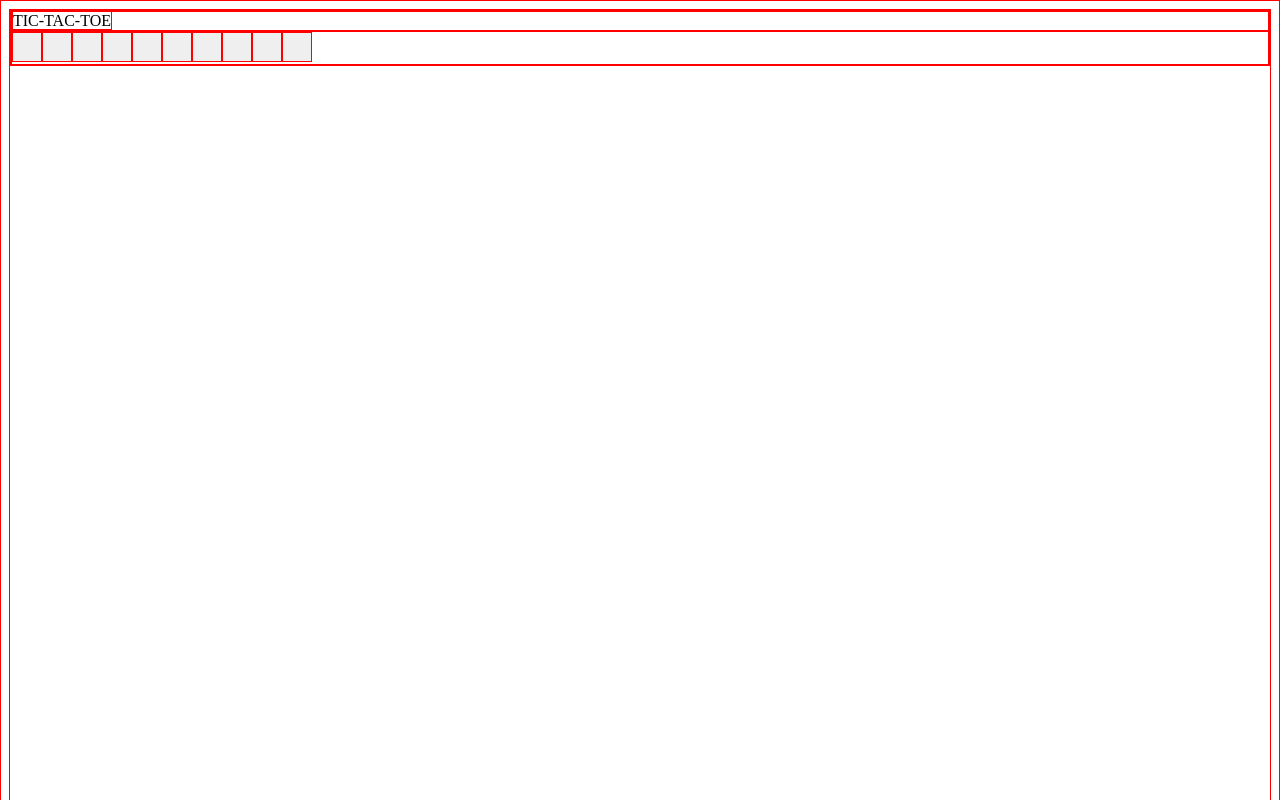
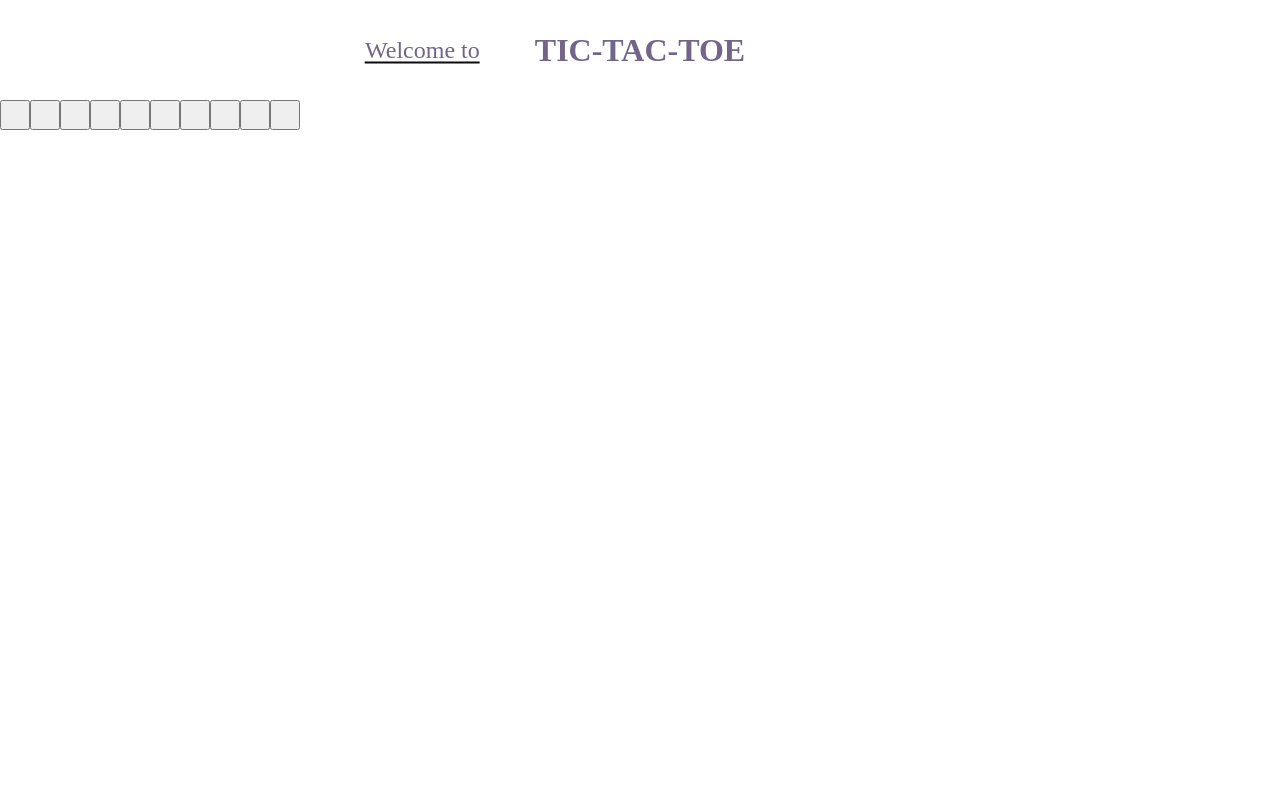
Before and after one commit to gap4545/JSTicTacToe, a plain HTML site: page index.html in a window 1280 px wide. Both pictures are taken after a click on the button "START GAME". Shown: the top 800 px of the page. Drawn offline with Linux system fonts and the light colour scheme.

Commit message:
Start of styling

```diff
--- a/script.js
+++ b/script.js
@@ -49,36 +49,67 @@ const game = (function() {
 
     const _changeTurn = (function() {
         turn = (turn === 0) ? 1 : 0; // If turn equals 0 turn becomes 1 if not turn equals 0;
+        console.log(turn);
     });
 
-    const playAgain = (function(winningPlayer) {
+    const _playAgainScreen = (function() {
+
         let playAgainDiv = document.createElement('div');
-        playAgainDiv.classList.add('play-again-container');
+        let winnerDiv = document.createElement('div');
+        let playSameButton = document.createElement('button');
+        let playNewButton = document.createElement('button');
 
-        let winnerDiv = document.createElement('div');
-        winnerDiv.classList.add('winner-text');
-        winnerDiv.textContent = `Player ${winningPlayer.getVal() + 1} Wins!`;
+        const _destroy = (function () {
+            animateOnce('shrink', winnerDiv, true);
+            animateOnce('shrink', playSameButton, true);
+            animateOnce('shrink', playNewButton, true);
+            animateOnce('fade-out', playAgainDiv, true);
+        });
 
-        let playSame = document.createElement('button');
-        playSame.classList.add('play-again-button');
-        playSame.textContent = 'Play Again With Same Players';
+        const _creation = (function() {
+            playAgainDiv.classList.add('play-again-container');
 
-        let playNew = document.createElement('button');
-        playNew.classList.add('play-again-button');
-        playNew.textContent = 'Play Again With New Players';
+            winnerDiv.classList.add('winner-text');
 
+            playSameButton.classList.add('play-again-button');
+            playSameButton.textContent = 'Play Again With Same Players';
+            playSameButton.addEventListener('click', e => {
+                gameboard.reset();
+                _destroy();
+            });
 
-    })
+            playNewButton.classList.add('play-again-button');
+            playNewButton.textContent = 'Play Again With New Players';
+            playNewButton.addEventListener('click', e => {
+                _destroy();
+                players = [];
+                gameboard.destroy();
+                welcomeScreen.reset();
+            });
+
+            animateOnce('fade-in', playAgainDiv, false);
+            animateOnce('expand-bounce', winnerDiv, false);
+            animateOnce('expand', playSameButton, false);
+            animateOnce('expand', playNewButton, false);
+
+        })();
+
+        const display = (function (winningPlayerVal) {
+            winnerDiv.textContent = `Player ${Number(winningPlayerVal) + 1} Wins!`;
+            gameModuleContainer.append(playAgainDiv);
+            playAgainDiv.append(winnerDiv, playSameButton, playNewButton);
+        });
+
+        return {display};
+    })();
 
     const gameboard = (function() {
 
+        let gameContainer = document.createElement('div');
         const boardArr = [];
 
         const setSpace = (function(spaceButton) {
             spaceButton.value = players[_getTurn()].getVal();
-            console.log({set : spaceButton.value})
-            _changeTurn();
-            checkWin();
             spaceButton.classList.remove('open');
             spaceButton.classList.add('taken');
             spaceButton.textContent = spaceButton.value;
@@ -87,11 +118,10 @@ const game = (function() {
         const reset = (function() {
             let i = 5;
             boardArr.forEach(spaceButton => {
+                spaceButton.disabled = false;
+                spaceButton.textContent = '';
                 spaceButton.value = i;
                 spaceButton.className = 'open space';
-                spaceButton.addEventListener('click', eve => {
-                    setSpace(spaceButton);
-                }, {once : true});
                 i++;
             });
         });
@@ -99,16 +129,28 @@ const game = (function() {
         const _init = (function(){
             const spaceButton = document.createElement('button');
             for (let i = 0; i <= 9; i++) boardArr.push(spaceButton.cloneNode());
+            boardArr.forEach(spaceButton => {
+                spaceButton.addEventListener('click', eve => {
+                    setSpace(spaceButton);
+                    _changeTurn();
+                    checkWin();
+                    spaceButton.disabled = true;
+                });
+            })
             reset();
         })();
 
         const displayBoard = (function() {
-            let gameContainer = document.createElement('div');
             gameContainer.className = 'game-container';
             boardArr.forEach(e => {
                 gameContainer.appendChild(e);
             });
             gameModuleContainer.append(gameContainer);
+        });
+
+        const destroy = (function() {
+            reset();
+            gameModuleContainer.removeChild(gameContainer);
         });
 
 
@@ -118,19 +160,19 @@ const game = (function() {
                 (boardArr[4].value === boardArr[1].value && boardArr[4].value === boardArr[7].value) |
                 (boardArr[4].value === boardArr[2].value && boardArr[4].value === boardArr[6].value) |
                 (boardArr[4].value === boardArr[3].value && boardArr[4].value === boardArr[5].value) ) {
-                    console.log(boardArr[4].value);
+                    _playAgainScreen.display(boardArr[4].value);
             } else if (
                     (boardArr[0].value === boardArr[1].value && boardArr[0].value === boardArr[2].value) |
                     (boardArr[0].value === boardArr[3].value && boardArr[0].value === boardArr[6].value) ) {
-                    console.log(boardArr[0].value);
+                    _playAgainScreen.display(boardArr[0].value);
             } else if (
                     (boardArr[8].value === boardArr[5].value && boardArr[8].value === boardArr[2].value) |
                     (boardArr[8].value === boardArr[7].value && boardArr[8].value === boardArr[6].value) ) {
-                    console.log(boardArr[8].value);
+                    _playAgainScreen.display(boardArr[8].value);
                     };
         });
 
-        return {displayBoard, reset};
+        return {displayBoard, reset, destroy};
     })();
 
     const start = (function() {
@@ -148,7 +190,11 @@ const game = (function() {
         };
     });
 
-    return {createPlayer, start}
+    const logPlayers = (function() {
+        console.log(players);
+    })
+
+    return {createPlayer, start, logPlayers, _getTurn};
 })();
 
 const welcomeScreen = (function() {
@@ -156,17 +202,23 @@ const welcomeScreen = (function() {
     let header = document.createElement('div');
     let title = document.createElement('span');
     let welcomeTo = document.createElement('span');
+    let underlineAnimation = document.createElement('span');
     let playerSelectorDiv = document.createElement('div');
 
     const _init = (function() {
         gameModuleContainer.classList.add('welcome-screen');
         header.classList.add('header');
         title.classList.add('game-title');
+        welcomeTo.classList.add('welcome-to-span');
+        playerSelectorDiv.classList.add('player-forms-container');
+        underlineAnimation.classList.add('underline-animate');
         title.textContent = 'TIC-TAC-TOE';
         welcomeTo.textContent = 'Welcome to ';
-        welcomeTo.classList.add('welcome-to-span');
+        welcomeTo.addEventListener('animationend', function() {
+            underlineAnimation.classList.add('expand')
+        }, {once : true});
+        animateOnce('bounce-from-top', welcomeTo, false);
         header.append(welcomeTo, title);
-        playerSelectorDiv.classList.add('player-forms-container');
     })();
 
     const _destroy = (function() {
@@ -175,10 +227,15 @@ const welcomeScreen = (function() {
         gameModuleContainer.classList.remove('welcome-screen');
     });
 
+    const _display = (function() {
+        welcomeTo.appendChild(underlineAnimation);
+        gameModuleContainer.append(header, playerSelectorDiv);
+    });
+
     const _getPlayers = (function() {
-        let forms = document.querySelectorAll('.player-form');
+        let forms = gameModuleContainer.querySelectorAll('.player-form');
         for (let i = 1; i <= forms.length; i++) {
-            if (document.querySelector(`#player${i}`).checked === true) {
+            if (gameModuleContainer.querySelector(`#player${i}`).checked === true) {
                 game.createPlayer('player');
             } else {
                 game.createPlayer('computer');
@@ -226,11 +283,16 @@ const welcomeScreen = (function() {
         let startGameButton = document.createElement('button')
         startGameButton.textContent = 'START GAME';
         startGameButton.classList.add('start-button');
-        startGameButton.addEventListener('click', _start, {once : true});
+        startGameButton.addEventListener('click', _start);
         playerSelectorDiv.append(startGameButton);
+
+        _display();
     })();
 
-    const _display = (function() {
-        gameModuleContainer.append(header, playerSelectorDiv);
-    })();
+    const reset = (function() {
+        header.insertBefore(welcomeTo, title);
+        _display();
+    });
+
+    return {reset};
 })();
--- a/style.css
+++ b/style.css
@@ -1,13 +1,42 @@
-* {
-    border: 1px solid red;
+:root {
+    --main-font-col : #73648A;
+    --border-col : #0C0910;
+    --shadow-col : #453750;
 }
 
-@keyframes slide-left {
-    from {
-        color: black;
+* {
+    /* border: 1px solid red; */
+    box-sizing: border-box;
+    margin: 0;
+    padding: 0;
+}
+
+@keyframes bounce-from-top {
+    0% {
+        top: 0;
+        left: 33%;
+        opacity: 0;
+        transform: translate(-50%, -50%) scale(1);
+}
+    25% {
+        top: 90%;
+        left: 33%;
+        opacity: 1;
+        transform: translate(-50%, -50%) scale(1.1, 0.8);
     }
-    to {
-        color: red;
+    50% {
+        top: 25%;
+        left: 33%;
+        transform: translate(-50%, -50%) scale(0.9, 1.1);
+    }
+    85% {
+        top: 40%;
+        left: 33%;
+        transform: translate(-50%, -50%) scale(1, 1);
+    }
+    100% {
+        top: 50%;
+        left: 33%;
     }
 }
 
@@ -20,9 +49,72 @@
     }
 }
 
-body, .container {
+@keyframes expand {
+    from {
+        transform: scale(0);
+    }
+    to {
+        transform: scale(1);
+    }
+}
+
+@keyframes shrink {
+    from {
+        transform: scale(1);
+    }
+    to {
+        transform: scale(0);
+    }
+}
+
+@keyframes fade-out {
+    from {
+        opacity: 1;
+    }
+    to {
+        opacity: 0;
+    }
+}
+
+body {
     height: 100vh;
-    height: 100vw;
+    width: 100vw;
+}
+
+/* HEADER STYLING START */
+.header {
+    position: relative;
+    height: 100px;
+    display: flex;
+    justify-content: center;
+    align-items: center;
+    color: var(--main-font-col);
+}
+
+.game-title {
+    font-size: 32px;
+    font-weight: bold;
+    text-shadow: 2px 2px 2px 1px var(--shadow-col);
+}
+
+.welcome-to-span {
+    position: absolute;
+    top: 50%;
+    left: 33%;
+    transform: translate(-50%, -50%);
+    font-size: 24px;
+}
+
+.underline-animate {
+    position: absolute;
+    bottom: 0;
+    left: 0;
+    width: 100%;
+    height: 0.1em;
+    background-color: var(--border-col);
+    opacity: 1;
+    transform: scale(0);
+    transform-origin: center;
 }
 
 .space {
@@ -30,10 +122,21 @@ body, .container {
     height: 30px;
 }
 
-.slide-left {
-    animation: slide-left 0.5s;
+.bounce-from-top {
+    animation: bounce-from-top 2s ease-in;
 }
 
 .slide-down {
     animation: slide-down 0.5s;
 }
+
+.expand {
+    animation: expand 3s forwards;
+}
+.shrink {
+    animation: shrink 1s;
+}
+
+.fade-out {
+    animation: fade-out 1s;
+}
```
Also changed, not shown: 1 other file.
